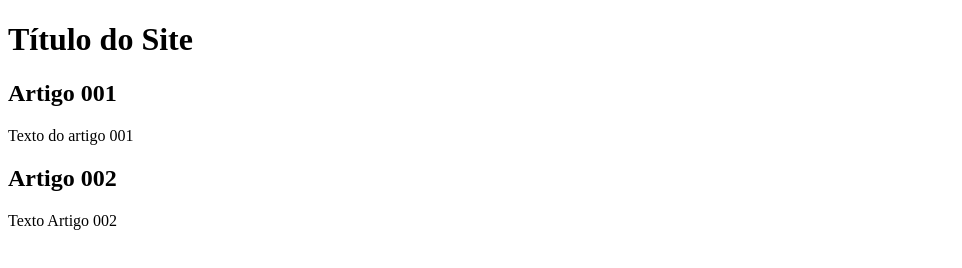
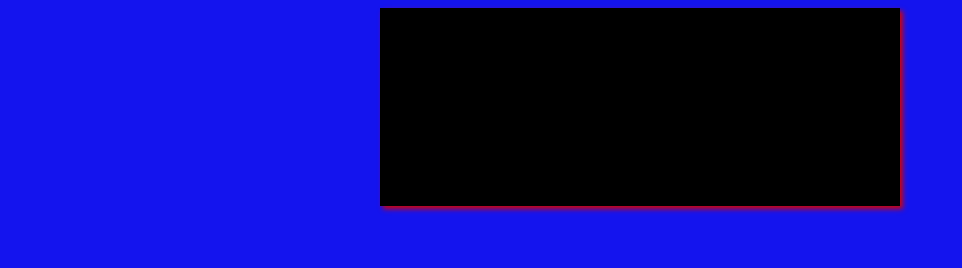
Before and after one commit to Isouz/projeto-site, a plain HTML site: page index.html in a window 1280 px wide. Shown: the whole page, without its empty margins (0-962 px from the left). Drawn offline with Linux system fonts and the light colour scheme.

Commit message:
Iniciei o Design

```diff
--- /dev/null
+++ b/estilos/style.css
@@ -0,0 +1,14 @@
+*{
+    font-family: Arial, Helvetica, sans-serif;
+    font-size: 16px;
+}
+body{
+    background-color: rgb(20, 20, 238);
+}
+main {
+    background-color: black;
+    width: 500px;
+    margin: auto;
+    padding: 10px;
+    box-shadow: 3px 3px 5px rgb(211, 4, 4);
+}
--- a/index.html
+++ b/index.html
@@ -5,6 +5,7 @@
     <meta http-equiv="X-UA-Compatible" content="IE=edge">
     <meta name="viewport" content="width=device-width, initial-scale=1.0">
     <title>Título do site</title>
+    <link rel="stylesheet" href="estilos/style.css">
 </head>
 <body>
     <main>
```
